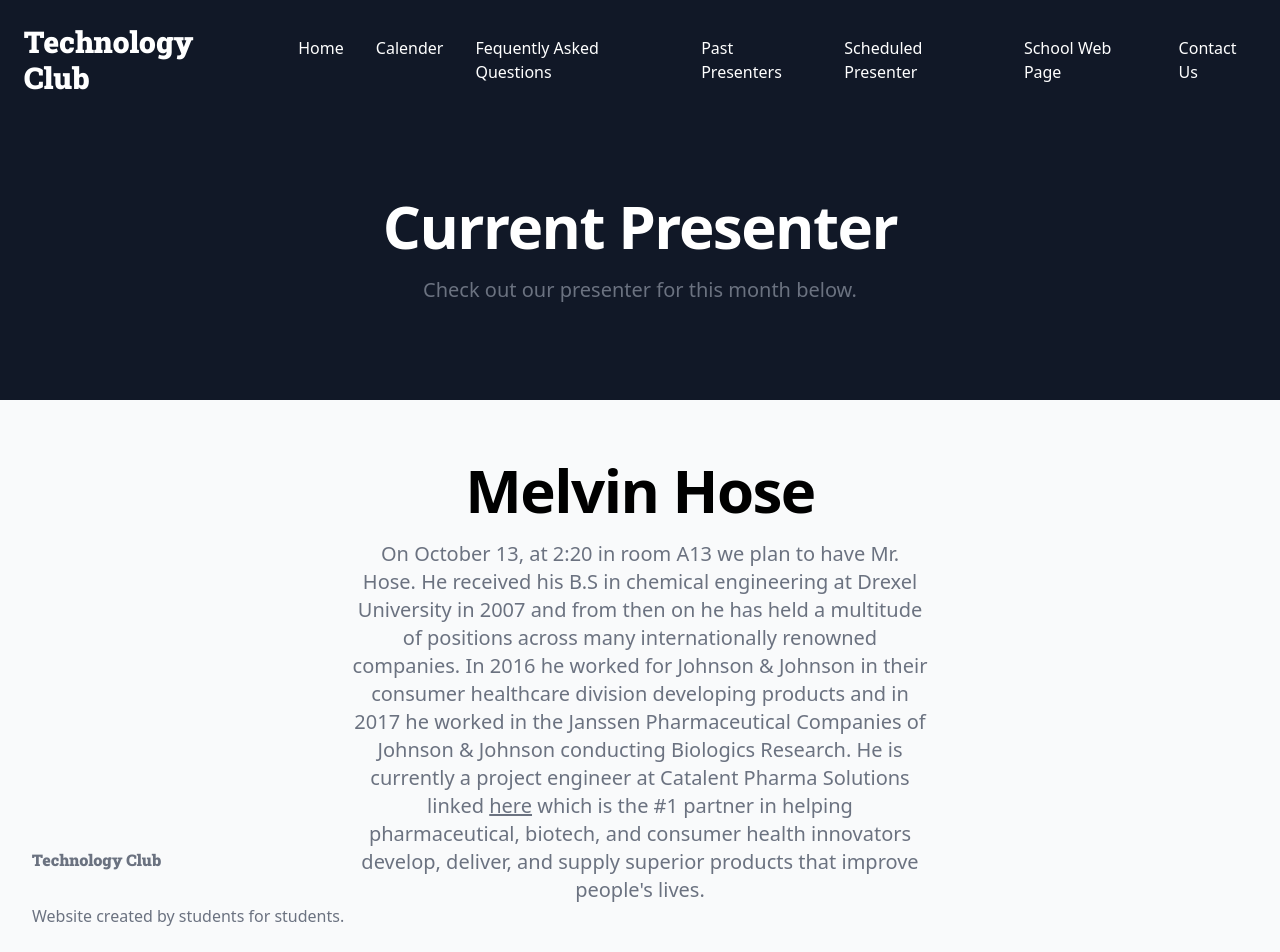
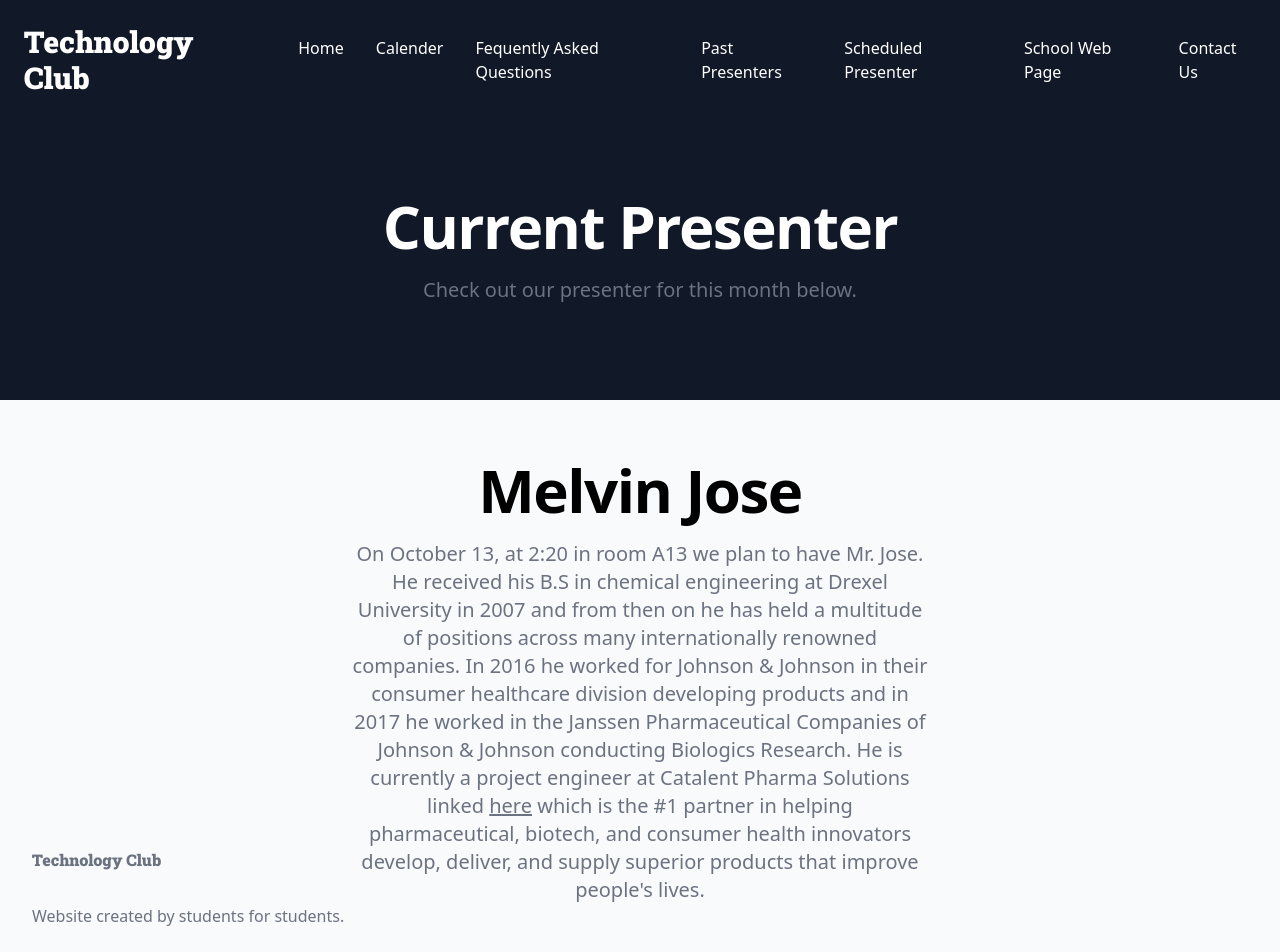
Before and after one commit to Seanrk06/CRSTechnologyClub, a React (Create React App) app: page /CurrentPresenter in a window 1280 px wide. Shown: the top 952 px of the page. Built offline with nearby package versions, Linux system fonts and the light colour scheme.

Commit message:
Name fix

```diff
--- a/src/components/CurrentPresenterList.jsx
+++ b/src/components/CurrentPresenterList.jsx
@@ -5,10 +5,10 @@ function CurrentPresenterList() {
     <div className="bg-gray-50 pt-9 lg:h-96">
       <div className="text-center lg:mb-24 md:mb-0">
         <p className="mt-1 pt-5 text-2xl font-bold tracking-tight text-black sm:text-5xl lg:text-6xl">
-          Melvin Hose
+          Melvin Jose
         </p>
         <p className="mx-auto mt-5 max-w-xl text-xl text-gray-500">
-          On October 13, at 2:20 in room A13 we plan to have Mr. Hose. He
+          On October 13, at 2:20 in room A13 we plan to have Mr. Jose. He
           received his B.S in chemical engineering at Drexel University in 2007
           and from then on he has held a multitude of positions across many
           internationally renowned companies. In 2016 he worked for Johnson &
--- a/src/components/calenders/Calender1.jsx
+++ b/src/components/calenders/Calender1.jsx
@@ -88,7 +88,7 @@ export default function Calender() {
             <time dateTime="2022-01-17" className="w-28 flex-none">
               Thursday, October 13
             </time>
-            <p className="mt-2 flex-auto sm:mt-0">Our second presenter will be Mr. Melvin Hose a chemical engineer. He is scheduled for 2:20-3:00pm in room A13 and to check out his information click <a href='/CurrentPresenter' className='underline'>here</a> or visit the Scheduled Presenter page.</p>
+            <p className="mt-2 flex-auto sm:mt-0">Our second presenter will be Mr. Melvin Jose a chemical engineer. He is scheduled for 2:20-3:00pm in room A13 and to check out his information click <a href='/CurrentPresenter' className='underline'>here</a> or visit the Scheduled Presenter page.</p>
           </li>
         </ol>
       </section>
```
